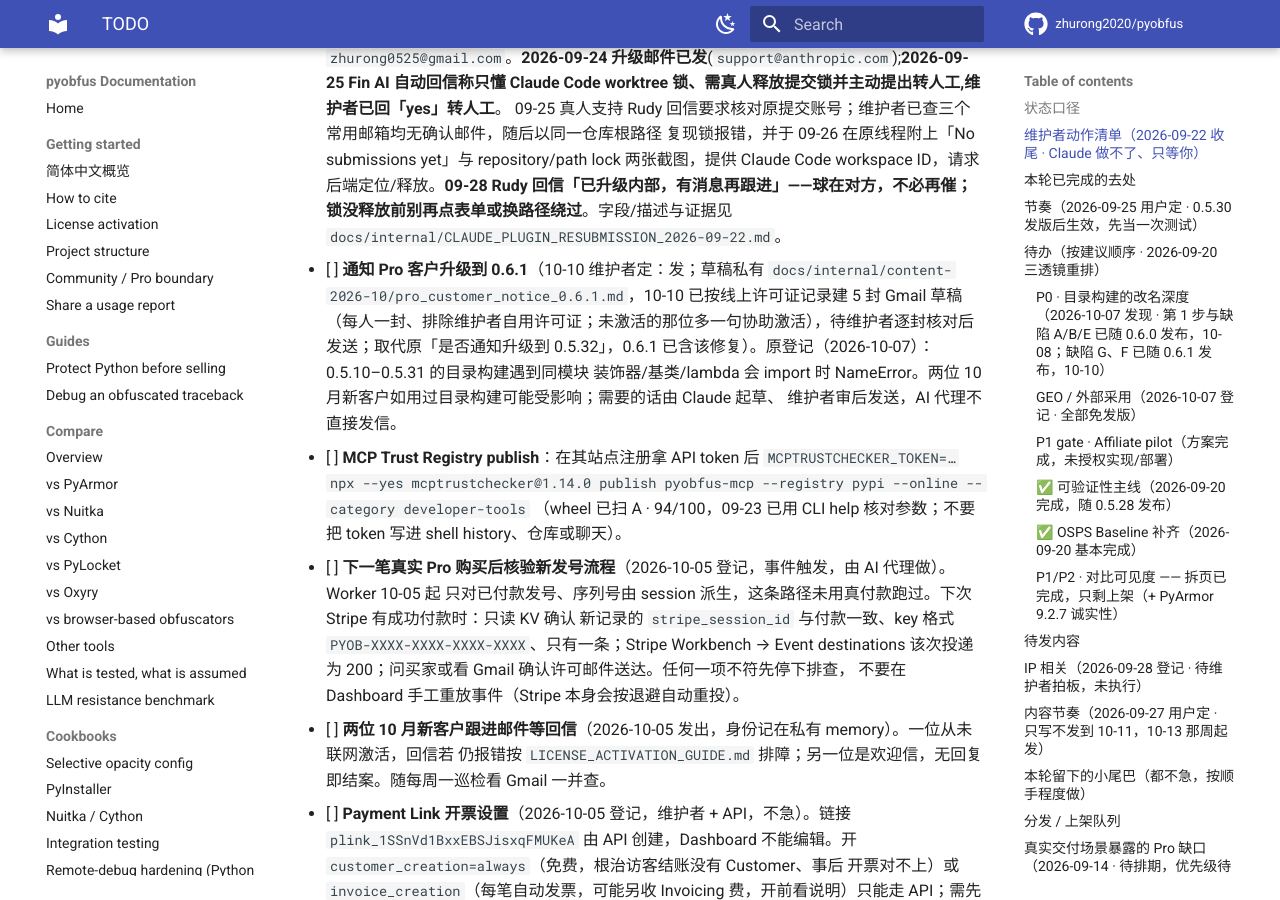
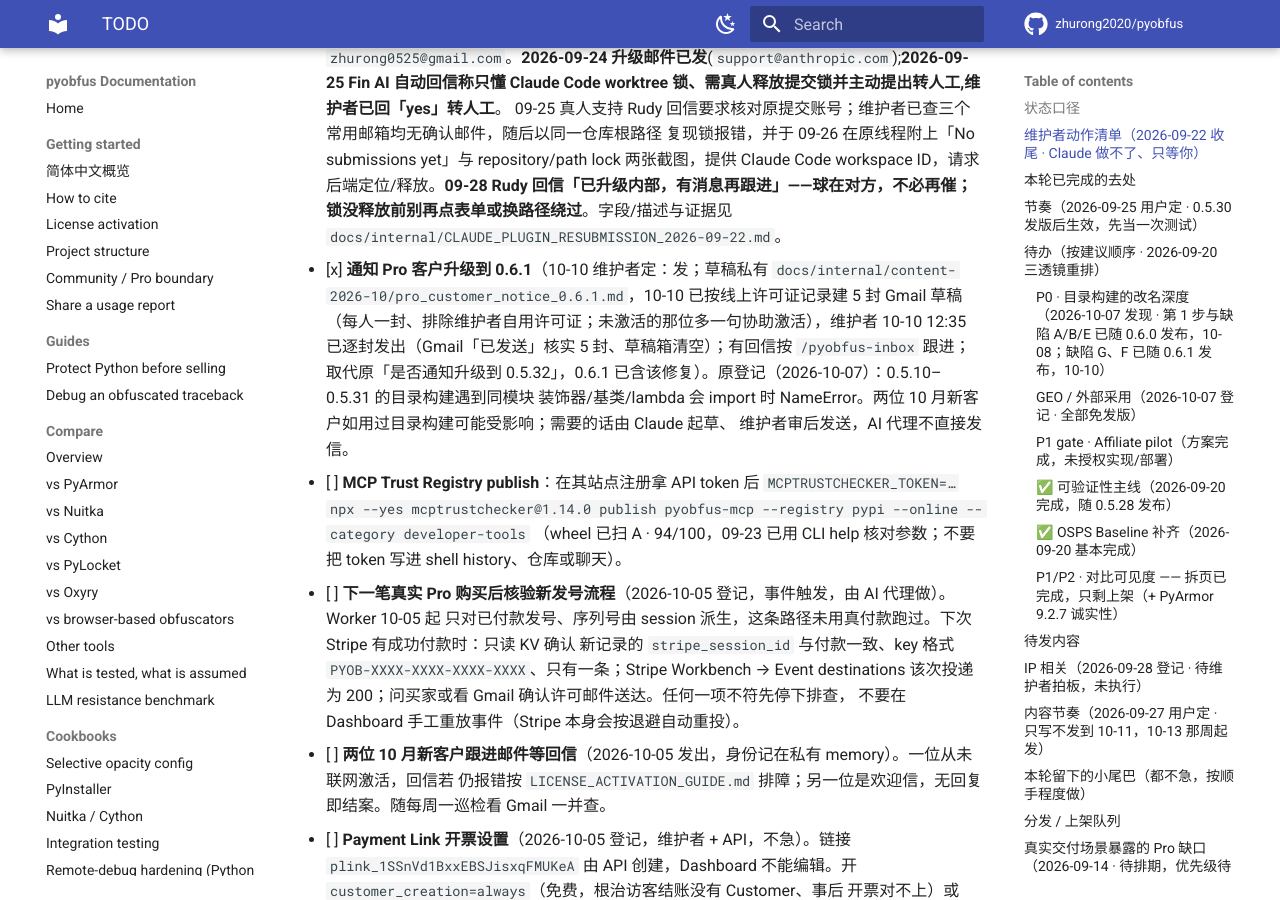
Before and after one commit to zhurong2020/pyobfus, an MkDocs documentation site: the page built from docs/TODO.md, in a window 1280 px wide and 900 px high, scrolled down 1654 px. Built offline with MkDocs 1.6.1 and Material for MkDocs 9.7.7, drawn with Linux system fonts in a browser that asks for light colours; comment, search, counter and statistics services are not loaded; some of the changed text lies outside the part shown.

Commit message:
docs: Pro customer 0.6.1 notice sent
Co-Authored-By: Claude Opus 5.5 <noreply@anthropic.com>

```diff
--- a/docs/TODO.md
+++ b/docs/TODO.md
@@ -5,7 +5,7 @@
 顺序做」，不记录历史。依据与实测证据见
 [`FEATURE_EXPANSION_RESEARCH_2026-09-12.md`](FEATURE_EXPANSION_RESEARCH_2026-09-12.md)。
 
-最后更新：2026-10-10（维护者批准 PR #65 的 6 个决定并合并；Codex 无头实现、Claude 审核合并 G（#66）与 F 方案 A（#67），**发布 Core `0.6.1`**（PyPI/PEP 740/全新安装/Release/Zenodo `23273782`/CFF 已核）；新登记缺陷 I；Discussions #11/#13/#24 加过时说明、#11 改试用命令与措辞，新公告 #68 已发；Pro 客户 0.6.1 通知已建 5 封 Gmail 草稿待维护者发。上一轮 2026-10-08：参数改名设计 PR #65 审核；新登记缺陷 F、G。同日发布 Core `0.6.0`：目录构建改函数局部变量 + 三个 0.5.32 既有缺陷修复，PyPI/PEP 740/Release/Zenodo `23228339` 已核。此前同日：Claude 交叉审核 #57/#59/#60，修复 #57 三处问题后三个 PR 全部 squash 合并：main `f65be9a`/`26337d8`/`81df698`，未发版；P0 第 1 步完成，新登记两个既有转换缺陷与四条非阻断跟进，见「P0 · 目录构建的改名深度」。上一轮 2026-10-07 晚：同日发 0.5.31 与 0.5.32，静默期按「影响用户的 bug」例外提前结束，10-25 复盘照做；PR #57 审核意见已给 Codex；新增维护者动作：是否通知 Pro 客户升级。此前同日：GEO 计划第一轮完成，剩余项见「GEO / 外部采用」；新增 P0「目录构建的改名深度」。上一轮 2026-10-05：Stripe/许可线：两笔新购核对、结账页文案与激活说明更新、Worker 只对已付款发号并部署、webhook 加 async 订阅；新增维护者清单 5 项见下。上一轮 2026-09-30：下载数据留存收口：只保留决策摘要，10-25 复盘后改为月度留存；所有暂不发版的后续改进继续按本文件的触发条件与节奏跟踪。上一轮 09-28：新增「IP 相关」段：专利标识、专有许可专利条款、发版清单 Apache 边界检查，待拍板；选题池加第 7 篇「混淆后让 AI 助手继续帮你调试」并排进 11-24；落地页加 JSON-LD 结构化数据；周一巡检：plugin 锁由 Rudy 09-28 升级到 Anthropic 内部、等其跟进；GitHub 流量来源已并进 `download_snapshot.py`；第 2 篇草稿已写。上一轮 09-27：新增「内容节奏」段：只写不发到 10-11、10-13 那周起 DEV 双周一篇，知乎选定为中文开发者渠道先记录，第 1 篇草稿已写；Show HN 最终结果补记；上一轮 09-26：Claude plugin 孤儿锁已按 Rudy 要求补齐账号核查、workspace ID 与两张截图并在原线程回复，现等后端处理；上一轮 09-25：trial 现状核查 + KV 备份 P0 当日完成；09-24：awesome-python PR #3352 当日被维护者关闭，理由是采用量，见「分发 / 上架队列」；
+最后更新：2026-10-10（维护者批准 PR #65 的 6 个决定并合并；Codex 无头实现、Claude 审核合并 G（#66）与 F 方案 A（#67），**发布 Core `0.6.1`**（PyPI/PEP 740/全新安装/Release/Zenodo `23273782`/CFF 已核）；新登记缺陷 I；Discussions #11/#13/#24 加过时说明、#11 改试用命令与措辞，新公告 #68 已发；Pro 客户 0.6.1 通知 5 封已由维护者发出。上一轮 2026-10-08：参数改名设计 PR #65 审核；新登记缺陷 F、G。同日发布 Core `0.6.0`：目录构建改函数局部变量 + 三个 0.5.32 既有缺陷修复，PyPI/PEP 740/Release/Zenodo `23228339` 已核。此前同日：Claude 交叉审核 #57/#59/#60，修复 #57 三处问题后三个 PR 全部 squash 合并：main `f65be9a`/`26337d8`/`81df698`，未发版；P0 第 1 步完成，新登记两个既有转换缺陷与四条非阻断跟进，见「P0 · 目录构建的改名深度」。上一轮 2026-10-07 晚：同日发 0.5.31 与 0.5.32，静默期按「影响用户的 bug」例外提前结束，10-25 复盘照做；PR #57 审核意见已给 Codex；新增维护者动作：是否通知 Pro 客户升级。此前同日：GEO 计划第一轮完成，剩余项见「GEO / 外部采用」；新增 P0「目录构建的改名深度」。上一轮 2026-10-05：Stripe/许可线：两笔新购核对、结账页文案与激活说明更新、Worker 只对已付款发号并部署、webhook 加 async 订阅；新增维护者清单 5 项见下。上一轮 2026-09-30：下载数据留存收口：只保留决策摘要，10-25 复盘后改为月度留存；所有暂不发版的后续改进继续按本文件的触发条件与节奏跟踪。上一轮 09-28：新增「IP 相关」段：专利标识、专有许可专利条款、发版清单 Apache 边界检查，待拍板；选题池加第 7 篇「混淆后让 AI 助手继续帮你调试」并排进 11-24；落地页加 JSON-LD 结构化数据；周一巡检：plugin 锁由 Rudy 09-28 升级到 Anthropic 内部、等其跟进；GitHub 流量来源已并进 `download_snapshot.py`；第 2 篇草稿已写。上一轮 09-27：新增「内容节奏」段：只写不发到 10-11、10-13 那周起 DEV 双周一篇，知乎选定为中文开发者渠道先记录，第 1 篇草稿已写；Show HN 最终结果补记；上一轮 09-26：Claude plugin 孤儿锁已按 Rudy 要求补齐账号核查、workspace ID 与两张截图并在原线程回复，现等后端处理；上一轮 09-25：trial 现状核查 + KV 备份 P0 当日完成；09-24：awesome-python PR #3352 当日被维护者关闭，理由是采用量，见「分发 / 上架队列」；
 `pyobfus-runtime` 0.1.0 已通过 OIDC/PEP 740 发布并完成 PyPI 验收；
 删除已完全合入 `main` 的本地及远端 `spike/mcp-sdk-2x` 空壳分支；
 修正本文件把已随 0.5.28 发布的邮箱 trial 误列为待实现、仍称 0.5.27 为当前版本的状态漂移。
@@ -43,7 +43,7 @@ Core `0.5.30` 是当前公开版本，已进入 10-25 前静默观察期；运
       复现锁报错，并于 09-26 在原线程附上「No submissions yet」与 repository/path lock 两张截图，提供
       Claude Code workspace ID，请求后端定位/释放。**09-28 Rudy 回信「已升级内部，有消息再跟进」——球在对方，不必再催；锁没释放前别再点表单或换路径绕过**。字段/描述与证据见
       `docs/internal/CLAUDE_PLUGIN_RESUBMISSION_2026-09-22.md`。
-- [ ] **通知 Pro 客户升级到 0.6.1**（10-10 维护者定：发；草稿私有 `docs/internal/content-2026-10/pro_customer_notice_0.6.1.md`，10-10 已按线上许可证记录建 5 封 Gmail 草稿（每人一封、排除维护者自用许可证；未激活的那位多一句协助激活），待维护者逐封核对后发送；取代原「是否通知升级到 0.5.32」，0.6.1 已含该修复）。原登记（2026-10-07）：0.5.10–0.5.31 的目录构建遇到同模块
+- [x] **通知 Pro 客户升级到 0.6.1**（10-10 维护者定：发；草稿私有 `docs/internal/content-2026-10/pro_customer_notice_0.6.1.md`，10-10 已按线上许可证记录建 5 封 Gmail 草稿（每人一封、排除维护者自用许可证；未激活的那位多一句协助激活），维护者 10-10 12:35 已逐封发出（Gmail「已发送」核实 5 封、草稿箱清空）；有回信按 `/pyobfus-inbox` 跟进；取代原「是否通知升级到 0.5.32」，0.6.1 已含该修复）。原登记（2026-10-07）：0.5.10–0.5.31 的目录构建遇到同模块
       装饰器/基类/lambda 会 import 时 NameError。两位 10 月新客户如用过目录构建可能受影响；需要的话由 Claude 起草、
       维护者审后发送，AI 代理不直接发信。
 - [ ] **MCP Trust Registry publish**：在其站点注册拿 API token 后
```
